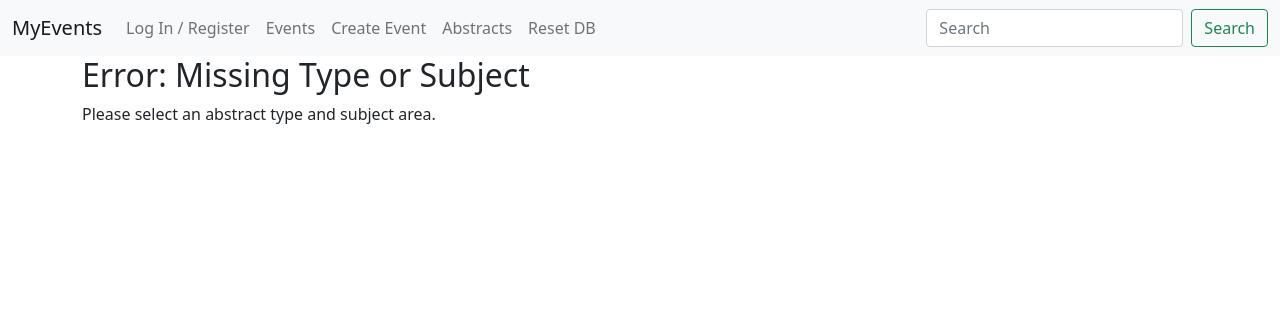
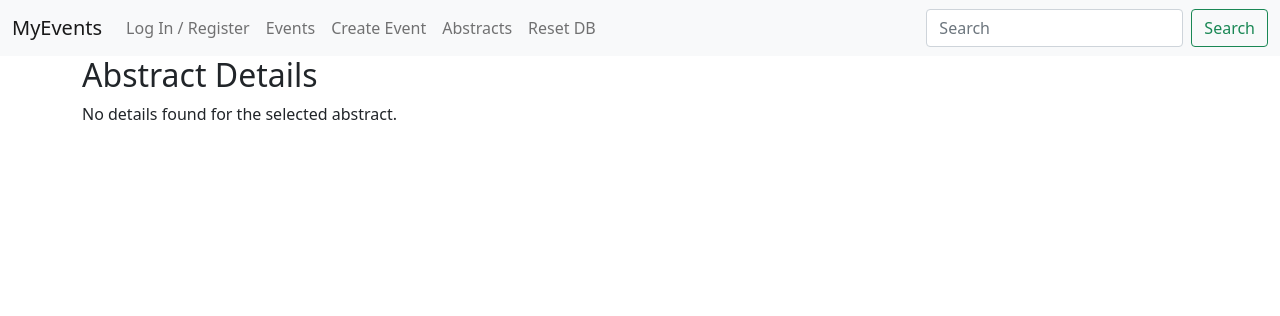
Before and after one commit to jjquan111/CPSC-332-Group-Project, a PHP site: page /abstracts/displayAbstracts.php in a window 1280 px wide. Shown: the top 316 px of the page. Run offline with PHP 8.4, Linux system fonts and the light colour scheme.

Commit message:
Update displayAbstracts.php

```diff
--- a/abstracts/displayAbstracts.php
+++ b/abstracts/displayAbstracts.php
@@ -1,47 +1,62 @@
 <?php
 require_once('../base.php');
 
-function getAbstractsByTypeAndSubject($type, $subject) {
-    global $conn;  // Ensure you have a database connection
+// Function to get an abstract by its ID
+function getAbstractById($abstractID) {
+    global $conn;  // Assuming $conn is your global database connection variable
 
-    // Prepare the SQL query to fetch abstracts along with presenter and mentor information
-    $stmt = $conn->prepare("SELECT a.title, a.abstractText, a.abstractType, a.subject, u.Fname as primaryPresenterFName, u.Lname as primaryPresenterLName, u.email as primaryPresenterEmail, u.institution as primaryPresenterInstitution, m.fullName as mentorFullName, m.email as mentorEmail, m.institution as mentorInstitution FROM abstract a JOIN user u ON a.presenterID = u.userID JOIN mentor m ON a.mentorID = m.userID WHERE a.abstractType = ? AND a.subject = ?");
-    $stmt->bind_param("ss", $type, $subject);
+    // Check if $conn is not null
+    if ($conn === null) {
+        throw new Exception("Database connection not established.");
+    }
+
+    // Prepare the SQL query
+    $stmt = $conn->prepare("SELECT a.title, a.abstractText, a.abstractType, a.subject, u.Fname, u.Lname, u.email, u.institution, m.fullName as mentorFullName, m.email as mentorEmail, m.institution as mentorInstitution FROM abstract a JOIN user u ON a.presenterID = u.userID LEFT JOIN mentor m ON a.mentorID = m.userID WHERE a.abstractID = ?");
+
+    // Bind the abstractID to the query
+    $stmt->bind_param("i", $abstractID);
+
+    // Execute the query
     $stmt->execute();
+
+    // Get the result
     $result = $stmt->get_result();
-    return $result->fetch_all(MYSQLI_ASSOC);
+
+    // Return the fetched data
+    return $result->fetch_assoc();
 }
 
-if (isset($_GET['type']) && isset($_GET['subject'])) {
-    $type = $_GET['type'];
-    $subject = $_GET['subject'];
+// Example usage
+$abstractDetails = [];
+if (isset($_GET['abstractID'])) {
+    $abstractID = $_GET['abstractID'];  // Get the abstract ID from the URL parameter
 
-    // Fetch abstracts
-    $abstracts = getAbstractsByTypeAndSubject($type, $subject);
+    // Fetch the abstract details
+    $abstractDetails = getAbstractById($abstractID);
+}
 
-    $inject = [
-        'title' => 'Abstracts: ' . $type . ' - ' . $subject,
-        'body' => '<div class="container"><h2>Abstracts for ' . htmlspecialchars($type) . ' in ' . htmlspecialchars($subject) . '</h2><ul>'
-    ];
+$inject = [
+    'title' => 'Abstract Details',
+    'body' => '<div class="container"><h2>Abstract Details</h2>'
+];
 
-    foreach ($abstracts as $abstract) {
-        // Note: This is a basic implementation. You might need to adjust it based on your actual database structure.
-        $inject['body'] .= "<li>
-            <strong>Title:</strong> " . htmlspecialchars($abstract['title']) . "<br>
-            <strong>Abstract:</strong> " . htmlspecialchars($abstract['abstractText']) . "<br>
-            <strong>Abstract Type:</strong> " . htmlspecialchars($abstract['abstractType']) . "<br>
-            <strong>Subject Area:</strong> " . htmlspecialchars($abstract['subject']) . "<br>
-            <strong>Primary Presenter:</strong> " . htmlspecialchars($abstract['primaryPresenterFName']) . " " . htmlspecialchars($abstract['primaryPresenterLName']) . ", " . htmlspecialchars($abstract['primaryPresenterEmail']) . ", " . htmlspecialchars($abstract['primaryPresenterInstitution']) . "<br>
-            <strong>Faculty Mentor:</strong> " . htmlspecialchars($abstract['mentorFullName']) . ", " . htmlspecialchars($abstract['mentorEmail']) . ", " . htmlspecialchars($abstract['mentorInstitution']) . "</li><br>";
-    }
+// Display the abstract details
+if ($abstractDetails) {
+    $inject['body'] .= "<p><strong>Title:</strong> {$abstractDetails['title']}</p>
+                        <p><strong>Abstract:</strong> {$abstractDetails['abstractText']}</p>
+                        <p><strong>Type:</strong> {$abstractDetails['abstractType']}</p>
+                        <p><strong>Subject:</strong> {$abstractDetails['subject']}</p>
+                        <p><strong>Presenter:</strong> {$abstractDetails['Fname']} {$abstractDetails['Lname']}</p>
+                        <p><strong>Email:</strong> {$abstractDetails['email']}</p>
+                        <p><strong>Institution:</strong> {$abstractDetails['institution']}</p>
+                        <p><strong>Mentor:</strong> {$abstractDetails['mentorFullName']}</p>
+                        <p><strong>Mentor Email:</strong> {$abstractDetails['mentorEmail']}</p>
+                        <p><strong>Mentor Institution:</strong> {$abstractDetails['mentorInstitution']}</p>";
+} else {
+    $inject['body'] .= '<p>No details found for the selected abstract.</p>';
+}
 
-    $inject['body'] .= '</ul></div>';
-} else {
-    $inject = [
-        'title' => 'Abstracts Error',
-        'body' => '<div class="container"><h2>Error: Missing Type or Subject</h2><p>Please select an abstract type and subject area.</p></div>'
-    ];
-}
+$inject['body'] .= '</div>';
 
 printMain($inject);
 ?>
```
